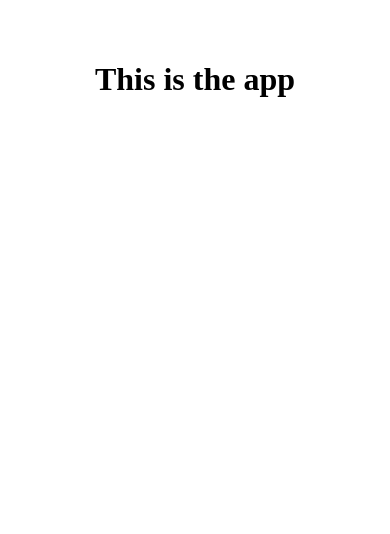
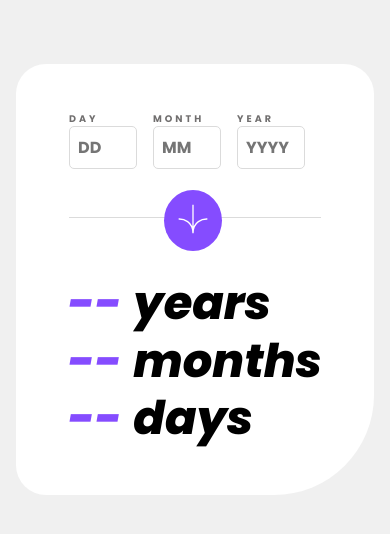
Before and after one commit to ananfito/age-calc-app, a React (Vite) app: page / in a window 390 px wide. Shown: the top 534 px of the page. Built offline with nearby package versions, Linux system fonts and the light colour scheme.

Commit message:
add CSS for mobile design

```diff
--- a/index.html
+++ b/index.html
@@ -3,6 +3,10 @@
   <head>
     <meta charset="UTF-8" />
     <meta name="viewport" content="width=device-width, initial-scale=1.0" />
+    <!-- Google Fonts -->
+    <link rel="preconnect" href="https://fonts.googleapis.com">
+    <link rel="preconnect" href="https://fonts.gstatic.com" crossorigin>
+    <link href="https://fonts.googleapis.com/css2?family=Poppins:ital,wght@0,400;0,700;0,800;1,400;1,700;1,800&display=swap" rel="stylesheet">
     <title>Age Calculator App</title>
   </head>
   <body>
--- a/src/App.css
+++ b/src/App.css
@@ -1,6 +1,97 @@
 #root {
-  max-width: 1280px;
+  max-width: 650px;
   margin: 0 auto;
-  padding: 2rem;
-  text-align: center;
+  padding: 1.5em;
+  background-color: var(--neutral-white);
+  border-radius: 30px;
+  border-bottom-right-radius: 100px;
 }
+
+.container {
+  position: relative;
+  display: flex;
+  flex-direction: column;
+  justify-content: center;
+  align-items: center;
+}
+
+
+/* FORM */
+
+.form {
+  display: flex;
+  justify-content: flex-start;
+  position: relative;
+  border-bottom: 1px solid var(--neutral-light-grey);
+  padding-bottom: 1.5em;
+  margin-bottom: 1.75em;
+}
+
+.form__data-container {
+  display: flex;
+  flex-direction: column;
+  margin-right: .5em;
+}
+
+.label {
+  text-transform: uppercase;
+  letter-spacing: 3px;
+  color: var(--neutral-smoke-grey);
+  font-size: .3rem;
+  font-weight: var(--fw-bold);
+}
+
+.input {
+  width: 50px;
+  font-family: inherit;
+  font-weight: var(--fw-bold);
+  font-size: .5rem;
+  color: var(--neutral-off-black);
+  border: 1px solid var(--neutral-light-grey);
+  border-radius: 5px;
+  padding: .5em;
+  -moz-appearance: textfield;
+}
+
+.input::-webkit-outer-spin-button, .input::-webkit-inner-spin-button {
+  -webkit-appearance: none;
+  margin: 0;
+}
+
+.submit-btn {
+  border: none;
+  background-color: var(--primary-purple);
+  border-radius: 50%;
+  padding: 1.05em;
+  margin: 1em auto;
+  cursor: pointer;
+  position: absolute;
+  top: 65px;
+  left: 95px;
+}
+
+.submit-btn:hover {
+  background-color: var(--neutral-off-black);
+}
+
+.btn-img {
+  width: 30px;
+  height: 30px;
+}
+
+/* RESULTS */
+
+.results {
+  line-height: 1.8rem;
+}
+
+.results--number, .results--text {
+  font-size: 1.45rem;
+  font-weight: var(--fw-bolder);
+  font-style: italic;
+}
+
+.results--number {
+  color: var(--primary-purple);
+  margin-right: .25em;
+}
--- a/src/App.jsx
+++ b/src/App.jsx
@@ -1,12 +1,92 @@
 import { useState } from 'react'
 import './App.css'
+import arrowIconUrl from './assets/icon-arrow.svg'
 
 function App() {
-  const [count, setCount] = useState(0)
+  const [age, setAge] = useState({
+    day: '',
+    month: '',
+    year: '',
+    formSubmitted: false
+  })
+
+  function handleChange(event) {
+    const {name, value} = event.target
+    console.log('handling change')
+    setAge(prevAge => ({
+      ...prevAge,
+      [name]: parseInt(value, 10)
+    }))
+    console.log(age)
+  }
+
+  function handleSubmit(event) {
+    event.preventDefault()
+
+    console.log('button clicked')
+
+    // this only tests the logic of the ternary statements below
+    setAge(prevAge => ({
+      ...prevAge,
+      formSubmitted: true
+    }))
+  }
 
   return (
-    <div className="container">
-      <h1>This is the app</h1>
+    <div className='container'>
+      <form className='form'>
+        <div className="form__data-container">
+          <label className='label' htmlFor="day">Day</label>
+          <input
+              className='input'
+              type="number"
+              placeholder='DD'
+              name="day"
+              id="day"
+              value={age.day}
+              onChange={handleChange}
+              required
+          />
+        </div>
+
+        <div className="form__data-container">
+          <label className='label' htmlFor="month">Month</label>
+          <input
+              className='input'
+              type="number"
+              placeholder='MM'
+              name="month"
+              id="month"
+              value={age.month}
+              onChange={handleChange}
+              required
+          />
+        </div>
+
+        <div className="form__data-container">
+          <label className='label' htmlFor="year">Year</label>
+          <input
+              className='input'
+              type="number"
+              placeholder='YYYY'
+              name="year"
+              id="year"
+              value={age.year}
+              onChange={handleChange}
+              required
+          />
+        </div>
+        <button className='submit-btn' onClick={handleSubmit}><img src={arrowIconUrl} alt="down arrow" className='btn-img' /></button>
+      </form>
+
+      {/* <hr className='divider' /> */}
+
+
+      <div className="results">
+        <p className="results--text"><span className="results--number">{age.formSubmitted === false ? '--' : age.year}</span>years</p>
+        <p className="results--text"><span className="results--number">{age.formSubmitted === false ? '--' : age.month}</span>months</p>
+        <p className="results--text"><span className="results--number">{age.formSubmitted === false ? '--' : age.day}</span>days</p>
+      </div>
     </div>
   )
 }
--- a/src/index.css
+++ b/src/index.css
@@ -0,0 +1,30 @@
+:root {
+  /* Colors */
+  --primary-purple: hsl(259, 100%, 65%);
+  --primary-light-red: hsl(0, 100%, 67%);
+  --neutral-white: hsl(0, 0%, 100%);
+  --neutral-off-white: hsl(0, 0%, 94%);
+  --neutral-light-grey: hsl(0, 0%, 86%);
+  --neutral-smoke-grey: hsl(0, 1%, 44%);
+  --neutral-off-black: hsl(0, 0%, 8%);
+
+  /* Typography */
+  font-size: 32px;
+  --font-family: 'Poppins', 'Impact', sans-serif;
+  --fw-reg: 400;
+  --fw-bold: 700;
+  --fw-bolder: 800;
+}
+
+* {
+  margin: 0;
+  padding: 0;
+}
+
+body {
+  font-family: var(--font-family);
+  font-size: 1rem;
+  background-color: var(--neutral-off-white);
+  /* height: 100vh; */
+  padding: 2em .5em;
+}
```
Also changed, not shown: src/assets/icon-arrow.svg (added), 1 other file (tests, documents, lock files or other folders).
